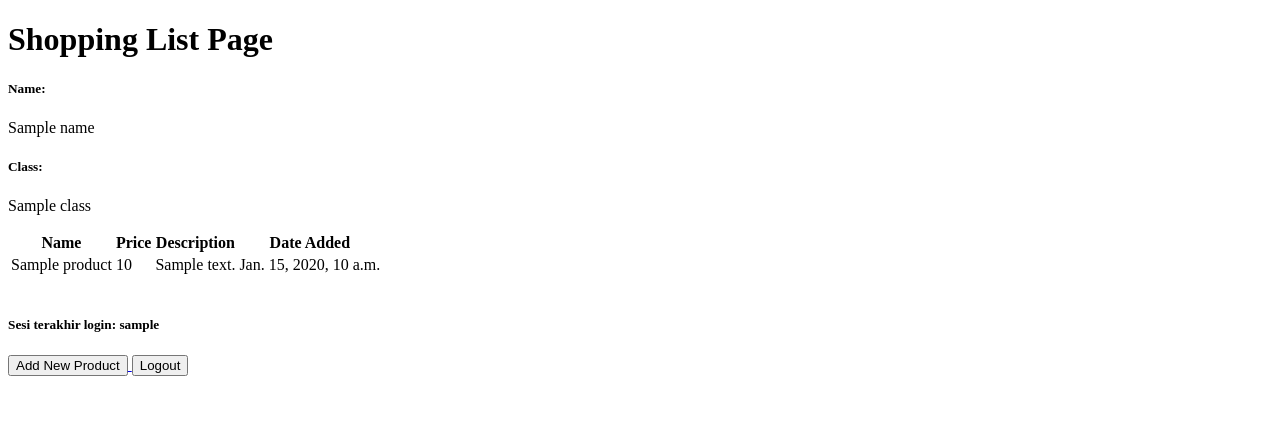
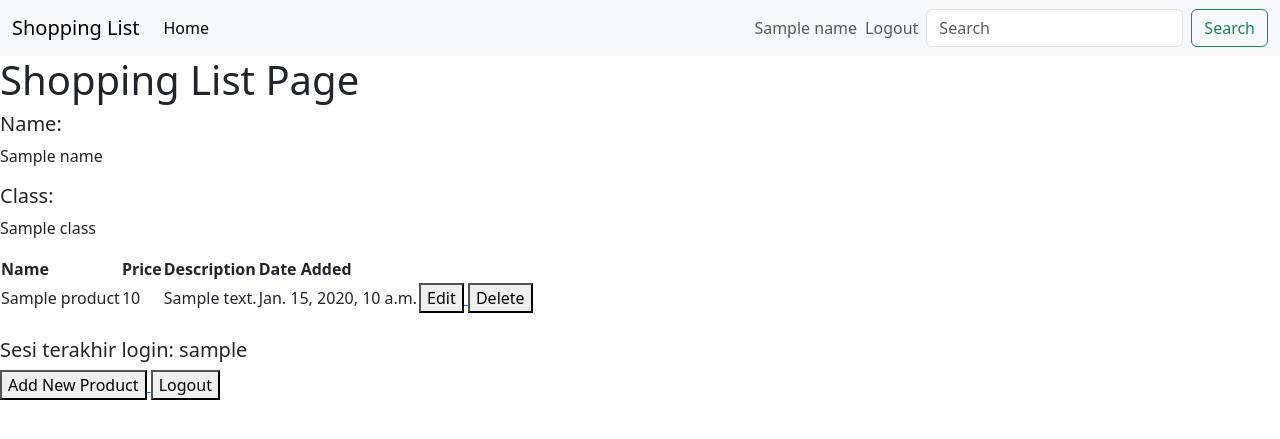
Before and after one commit to michelleangelicas/shopping-list, a Django app: template main/templates/main.html in a window 1280 px wide. Shown: the top 439 px of the page. Run offline with Django 4.2, Linux system fonts and the light colour scheme; the template is opened without the code that fills it: most values are stand-ins (such as "Sample title", 1, 10 or a date in 2020).

Commit message:
tutorial4

```diff
--- a/main/templates/main.html
+++ b/main/templates/main.html
@@ -1,6 +1,42 @@
 {% extends 'base.html' %}
 
 {% block content %}
+
+    <nav class="navbar navbar-expand-lg navbar-light bg-light">
+        <div class="container-fluid">
+        <a class="navbar-brand" href="#">Shopping List</a>
+        <button class="navbar-toggler" type="button" data-bs-toggle="collapse" data-bs-target="#navbarSupportedContent" aria-controls="navbarSupportedContent" aria-expanded="false" aria-label="Toggle navigation">
+            <span class="navbar-toggler-icon"></span>
+        </button>
+        <div class="collapse navbar-collapse" id="navbarSupportedContent">
+            <ul class="navbar-nav me-auto mb-2 mb-lg-0">
+            <li class="nav-item">
+                <a class="nav-link active" aria-current="page" href="#">Home</a>
+            </li>
+            <!-- Anda bisa menghapus atau menambahkan item lain di sini sesuai kebutuhan -->
+            </ul>
+
+            <ul class="navbar-nav ml-auto d-flex align-items-center"> <!-- Menambahkan class d-flex dan align-items-center -->
+            <li class="nav-item">
+                <span class="navbar-text mr-3"> <!-- Menambahkan margin-right (mr-3) untuk memberikan spasi antara text dan link -->
+                {{ name }}
+                </span>
+            </li>
+            <li class="nav-item">
+                <a class="nav-link" href="{% url 'main:logout' %}">Logout</a>
+            </li>
+            </ul>
+
+            <form class="d-flex" role="search">
+            <input class="form-control me-2" type="search" placeholder="Search" aria-label="Search">
+            <button class="btn btn-outline-success" type="submit">Search</button>
+            </form>
+        </div>
+        </div>
+    </nav>
+
+
+
     <h1>Shopping List Page</h1>
 
     <h5>Name:</h5>
@@ -25,6 +61,18 @@
                 <td>{{product.price}}</td>
                 <td>{{product.description}}</td>
                 <td>{{product.date_added}}</td>
+                <td>
+                    <a href="{% url 'main:edit_product' product.pk %}">
+                        <button>
+                            Edit
+                        </button>
+                    </a>
+                    <a href="{% url 'main:delete_product' product.pk %}">
+                        <button>
+                            Delete
+                        </button>
+                    </a>
+                </td>
             </tr>
         {% endfor %}
     </table>
--- a/main/urls.py
+++ b/main/urls.py
@@ -3,6 +3,8 @@ from main.views import show_main, create_product, show_xml, show_json, show_xml_
 from main.views import register
 from main.views import login_user
 from main.views import logout_user
+from main.views import edit_product
+from main.views import delete_product
 
 app_name = 'main'
 
@@ -16,4 +18,6 @@ urlpatterns = [
     path('register/', register, name='register'),
     path('login/', login_user, name='login'),
     path('logout/', logout_user, name='logout'),
+    path('edit-product/<int:id>', edit_product, name='edit_product'),
+    path('delete/<int:id>', delete_product, name='delete_product'),
 ]
--- a/templates/base.html
+++ b/templates/base.html
@@ -2,13 +2,15 @@
 <!DOCTYPE html>
 <html lang="en">
     <head>
-        <meta charset="UTF-8" />
-        <meta
-            name="viewport"
-            content="width=device-width, initial-scale=1.0"
-        />
         {% block meta %}
+            <meta charset="UTF-8" />
+            <meta name="viewport" content="width=device-width, initial-scale=1">
         {% endblock meta %}
+        <link href="https://cdn.jsdelivr.net/npm/bootstrap@5.3.2/dist/css/bootstrap.min.css" rel="stylesheet" integrity="sha384-T3c6CoIi6uLrA9TneNEoa7RxnatzjcDSCmG1MXxSR1GAsXEV/Dwwykc2MPK8M2HN" crossorigin="anonymous">
+        <script src="https://code.jquery.com/jquery-3.6.0.min.js" integrity="sha384-KyZXEAg3QhqLMpG8r+J4jsl5c9zdLKaUk5Ae5f5b1bw6AUn5f5v8FZJoMxm6f5cH1" crossorigin="anonymous"></script>
+        <script src="https://cdn.jsdelivr.net/npm/@popperjs/core@2.11.8/dist/umd/popper.min.js" integrity="sha384-I7E8VVD/ismYTF4hNIPjVp/Zjvgyol6VFvRkX/vR+Vc4jQkC+hVqc2pM8ODewa9r" crossorigin="anonymous"></script>
+        <script src="https://cdn.jsdelivr.net/npm/bootstrap@5.3.2/dist/js/bootstrap.min.js" integrity="sha384-BBtl+eGJRgqQAUMxJ7pMwbEyER4l1g+O15P+16Ep7Q9Q+zqX6gSbd85u4mG4QzX+" crossorigin="anonymous"></script>
+
     </head>
 
     <body>
```
Also changed, not shown: main/templates/edit_product.html (added, +22 -0 lines), main/views.py (+23 -0 lines).
